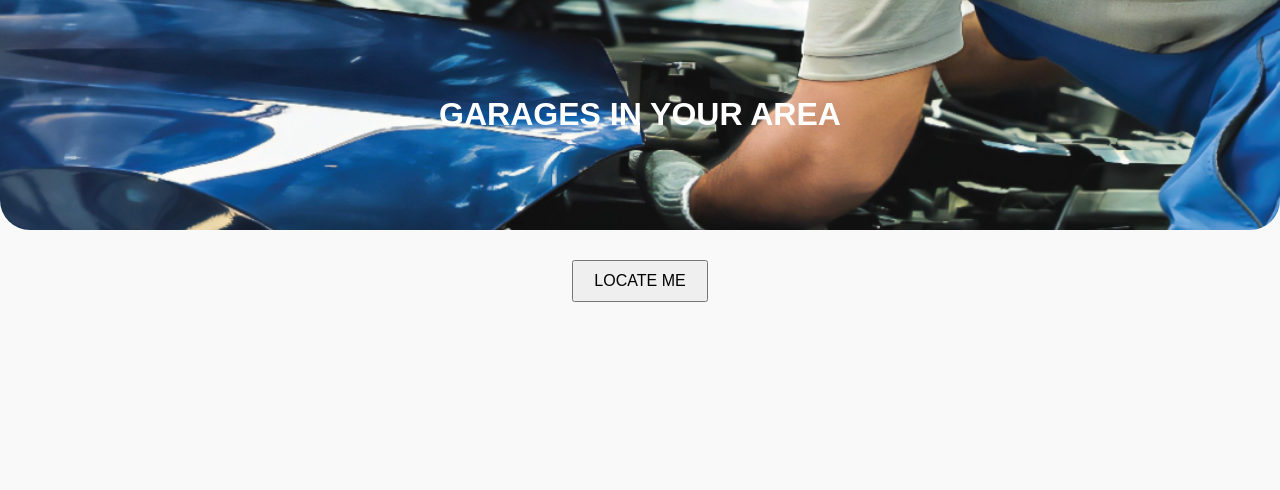
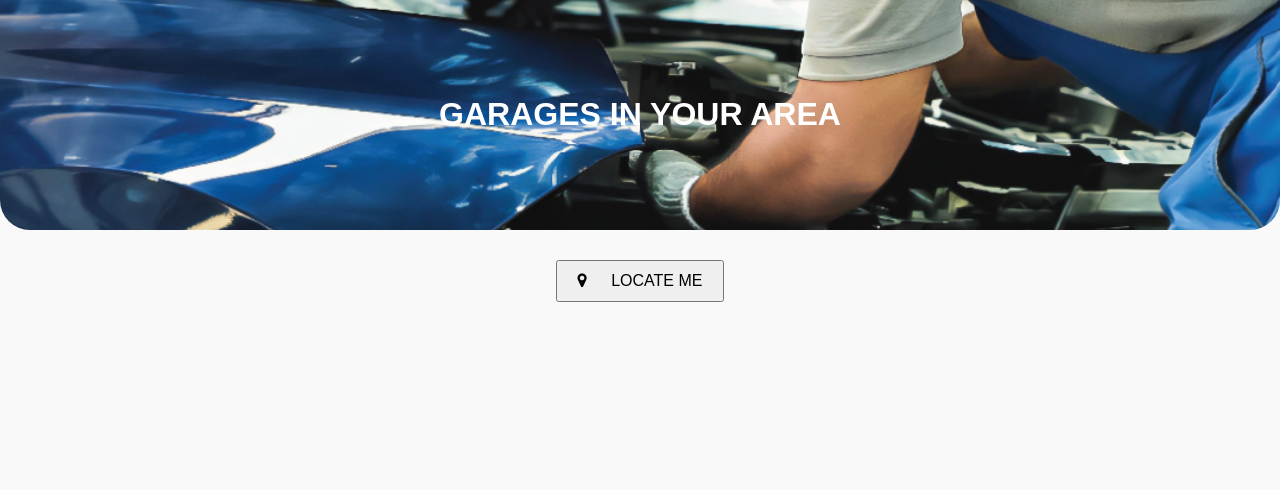
Before and after one commit to trilesh1908/depanaz, a PHP site: page /nearest-garage.php in a window 1280 px wide. Shown: the top 490 px of the page. Run offline with PHP 8.4, Linux system fonts and the light colour scheme.

Commit message:
Update nearest-garage.php

```diff
--- a/nearest-garage.php
+++ b/nearest-garage.php
@@ -4,7 +4,7 @@
   <meta charset="UTF-8" />
   <meta name="viewport" content="width=device-width, initial-scale=1.0"/>
   <title>Nearest Garages</title>
-
+ <link rel="stylesheet" href="https://cdnjs.cloudflare.com/ajax/libs/font-awesome/4.7.0/css/font-awesome.min.css">
   <!-- ✅ FIXED: Leaflet CSS (no integrity) -->
   <link
     rel="stylesheet"
@@ -127,7 +127,7 @@
     </header>
   <div class="container">
 
-    <button onclick="locateUser()">LOCATE ME</button>
+    <button onclick="locateUser()"><i class="fa fa-map-marker" style="margin-right:20px;"></i> LOCATE ME</button>
 
     <!-- ✅ Make sure this image exists in the same folder -->
 
```
